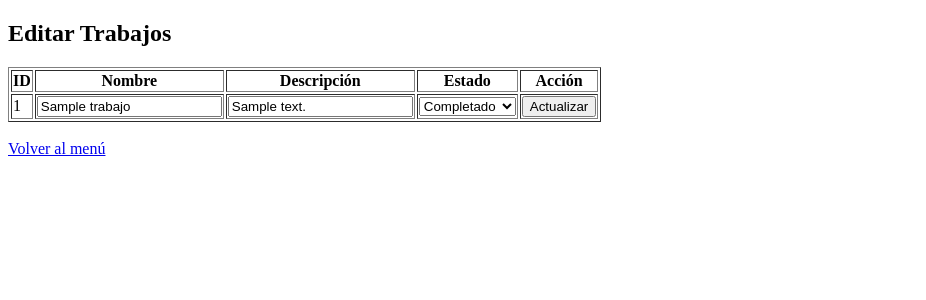
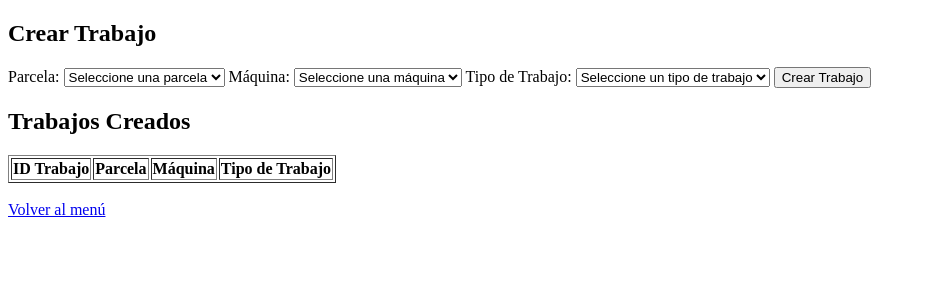
Before and after one commit to SherezadeLc/AgriculturaPHP, a PHP site: page /crear_trabajo.php in a window 1280 px wide. Shown: the top 300 px of the page, without its empty margins (0-926 px from the left). Run offline with PHP 8.4, Linux system fonts and the light colour scheme; the visitor is signed in with stand-in values (Sample User, id 1); tables that the repository leaves empty or names only in its code hold one stand-in row (values such as "Sample post"); lists and menus that the app fills with data are empty.

Commit message:
crear_trabajo

```diff
--- a/crear_trabajo.php
+++ b/crear_trabajo.php
@@ -1,92 +1,143 @@
-<!DOCTYPE html>
 <?php
 session_start();
-?>
-<html>
-    <head>
-        <meta charset="UTF-8">
-        <title>Editar Trabajos</title>
-    </head>
-    <body>
-        <?php
-        // Conectar con el servidor de base de datos
+
+// Conexión a la base de datos
 $conexion = mysqli_connect("localhost", "root", "", "agricultura")
     or die("No se puede conectar con el servidor");
 
-        // Verificar si el usuario está autenticado y es administrador
-        if (!isset($_SESSION['tipo']) || $_SESSION['tipo'] !== 'administrador') {
-            die("Acceso denegado. Solo los administradores pueden acceder.");
+// Verificar si el usuario está autenticado y es cliente
+if (!isset($_SESSION['tipo']) || $_SESSION['tipo'] !== 'cliente') {
+    die("Acceso denegado. Solo los clientes pueden acceder.");
+}
+if (!isset($_SESSION['dni'])) {
+    die("Error: No se encontró el DNI del cliente en la sesión.");
 }
 
-        // Procesar la actualización si el formulario fue enviado
-        if ($_SERVER["REQUEST_METHOD"] == "POST" && isset($_POST['editar_trabajo'])) {
-            @$id_trabajo = $_POST['id_trabajo']; // ID del trabajo
-            @$nombre = $_POST['nombre'];
-            @$descripcion = $_POST['descripcion'];
-            @$estado = $_POST['estado'];
+$dni_cliente = $_SESSION['dni'];
 
-            // Consulta SQL para actualizar los datos
-            $consulta = "UPDATE trabajos SET nombre = '$nombre', descripcion = '$descripcion', estado = '$estado' WHERE id_trabajo = $id_trabajo";
+if ($_SERVER["REQUEST_METHOD"] === "POST" && isset($_POST['crear_trabajo'])) {
+    @$id_parcela = $_POST['id_parcela'];
+    @$id_maquina = $_POST['id_maquina'];
+    @$tipo_trabajo = $_POST['tipo_trabajo'];
 
-            // Ejecutamos la consulta
+    // Verificar que la parcela pertenece al cliente
+    $verificarParcela = "SELECT p.id_parcela
+                         FROM parcela p
+                         JOIN cliente c ON c.id_catastro = p.id_catastro
+                         WHERE p.id_parcela = '$id_parcela' AND c.dni = '$dni_cliente'";
+    $resultadoVerificar = mysqli_query($conexion, $verificarParcela);
+
+    if (mysqli_num_rows($resultadoVerificar) > 0) {
+        // Insertar el trabajo
+        $consulta = "INSERT INTO trabajo (id_parcela, id_maquina, tipo_trabajo)
+                     VALUES ('$id_parcela', '$id_maquina', '$tipo_trabajo')";
+
         if (mysqli_query($conexion, $consulta)) {
-                echo "Trabajo actualizado correctamente.";
+            echo "<p>Trabajo creado correctamente.</p>";
         } else {
-                echo "Error al actualizar: " . mysqli_error($conexion);
+            echo "<p>Error al crear el trabajo: " . mysqli_error($conexion) . "</p>";
+        }
+    } else {
+        echo "<p>Error: La parcela seleccionada no pertenece a usted.</p>";
     }
 }
 
-        // Obtener la lista de trabajos
-        $consulta = "SELECT * FROM trabajo";
-        $resultado = mysqli_query($conexion, $consulta);
+// Obtener parcelas del cliente
+$consultaParcelas = "SELECT p.id_parcela, p.numero_parcela
+                     FROM parcela p
+                     JOIN cliente c ON c.id_catastro = p.id_catastro
+                     WHERE c.dni = '$dni_cliente'";
+$resultadoParcelas = mysqli_query($conexion, $consultaParcelas);
+
+// Obtener máquinas disponibles
+$consultaMaquinas = "SELECT id_maquina, tipo_maquina FROM maquina WHERE estado = 'disponible'";
+$resultadoMaquinas = mysqli_query($conexion, $consultaMaquinas);
+
+// Obtener trabajos creados por el cliente
+$consultaTrabajos = "SELECT t.id_trabajo, p.numero_parcela, m.tipo_maquina, t.tipo_trabajo
+                     FROM trabajo t
+                     JOIN parcela p ON t.id_parcela = p.id_parcela
+                     JOIN maquina m ON t.id_maquina = m.id_maquina
+                     JOIN cliente c ON c.id_catastro = p.id_catastro
+                     WHERE c.dni = '$dni_cliente'";
+$resultadoTrabajos = mysqli_query($conexion, $consultaTrabajos);
 ?>
 
-        <h2>Editar Trabajos</h2>
+<!DOCTYPE html>
+<html lang="es">
+<head>
+    <meta charset="UTF-8">
+    <meta name="viewport" content="width=device-width, initial-scale=1.0">
+    <title>Crear Trabajo</title>
+</head>
+<body>
+    <h2>Crear Trabajo</h2>
 
-        <?php if (mysqli_num_rows($resultado) > 0) { ?>
-            <form method="POST" action="editar_trabajos.php">
+    <form method="POST" action="">
+        <label for="id_parcela">Parcela:</label>
+        <select name="id_parcela" id="id_parcela" required>
+            <option value="">Seleccione una parcela</option>
+            <?php while ($parcela = mysqli_fetch_assoc($resultadoParcelas)): ?>
+                <option value="<?= $parcela['id_parcela'] ?>">
+                    Parcela #<?= $parcela['numero_parcela'] ?>
+                </option>
+            <?php endwhile; ?>
+        </select>
+
+        <label for="id_maquina">Máquina:</label>
+        <select name="id_maquina" id="id_maquina" required>
+            <option value="">Seleccione una máquina</option>
+            <?php while ($maquina = mysqli_fetch_assoc($resultadoMaquinas)): ?>
+                <option value="<?= $maquina['id_maquina'] ?>">
+                    <?= $maquina['tipo_maquina'] ?>
+                </option>
+            <?php endwhile; ?>
+        </select>
+
+        <label for="tipo_trabajo">Tipo de Trabajo:</label>
+        <select name="tipo_trabajo" id="tipo_trabajo" required>
+            <option value="">Seleccione un tipo de trabajo</option>
+            <option value="Labrar">Labrar</option>
+            <option value="Sembrar">Sembrar</option>
+            <option value="Regar">Regar</option>
+            <option value="Fertilizar">Fertilizar</option>
+            <option value="Cosechar">Cosechar</option>
+            <option value="Desherbar">Desherbar</option>
+            <option value="Arar">Arar</option>
+            <option value="Roturar">Roturar</option>
+        </select>
+
+        <button type="submit" name="crear_trabajo">Crear Trabajo</button>
+    </form>
+
+    <h2>Trabajos Creados</h2>
     <table border="1">
+        <thead>
             <tr>
-                        <th>ID</th>
-                        <th>Nombre</th>
-                        <th>Descripción</th>
-                        <th>Estado</th>
-                        <th>Acción</th>
+                <th>ID Trabajo</th>
+                <th>Parcela</th>
+                <th>Máquina</th>
+                <th>Tipo de Trabajo</th>
             </tr>
-                    <?php
-                    while ($row = mysqli_fetch_assoc($resultado)) {
-                        echo "<tr>";
-                        echo "<td>{$row['id_trabajo']}</td>";
-                        echo "<td><input type='text' name='nombre' value='{$row['nombre']}'></td>";
-                        echo "<td><input type='text' name='descripcion' value='{$row['descripcion']}'></td>";
-                        echo "<td>
-                                <select name='estado'>
-                                    <option value='pendiente' " . ($row['estado'] == 'pendiente' ? 'selected' : '') . ">Pendiente</option>
-                                    <option value='en progreso' " . ($row['estado'] == 'en progreso' ? 'selected' : '') . ">En Progreso</option>
-                                    <option value='completado' " . ($row['estado'] == 'completado' ? 'selected' : '') . ">Completado</option>
-                                </select>
-                              </td>";
-                        echo "<td>
-                                <input type='hidden' name='id_trabajo' value='{$row['id_trabajo']}'>
-                                <input type='submit' name='editar_trabajo' value='Actualizar'>
-                              </td>";
-                        echo "</tr>";
-                    }
-                    ?>
+        </thead>
+        <tbody>
+            <?php while ($trabajo = mysqli_fetch_assoc($resultadoTrabajos)): ?>
+                <tr>
+                    <td><?= $trabajo['id_trabajo'] ?></td>
+                    <td>Parcela #<?= $trabajo['numero_parcela'] ?></td>
+                    <td><?= $trabajo['tipo_maquina'] ?></td>
+                    <td><?= $trabajo['tipo_trabajo'] ?></td>
+                </tr>
+            <?php endwhile; ?>
+        </tbody>
     </table>
-            </form>
-        <?php } ?>
-
-        <?php if (mysqli_num_rows($resultado) == 0) { ?>
-            <p>No hay trabajos registrados.</p>
-        <?php } ?>
 
     <br>
     <a href="menu.php">Volver al menú</a>
+</body>
+</html>
 
-    </body>
 <?php
-    // Cerrar la conexión al final del script
+// Cerrar conexión
 mysqli_close($conexion);
 ?>
-</html>
```
Also changed, not shown: editar_trabajos.php (+78 -66 lines). Lines whose indentation alone changed are shown as unchanged.
